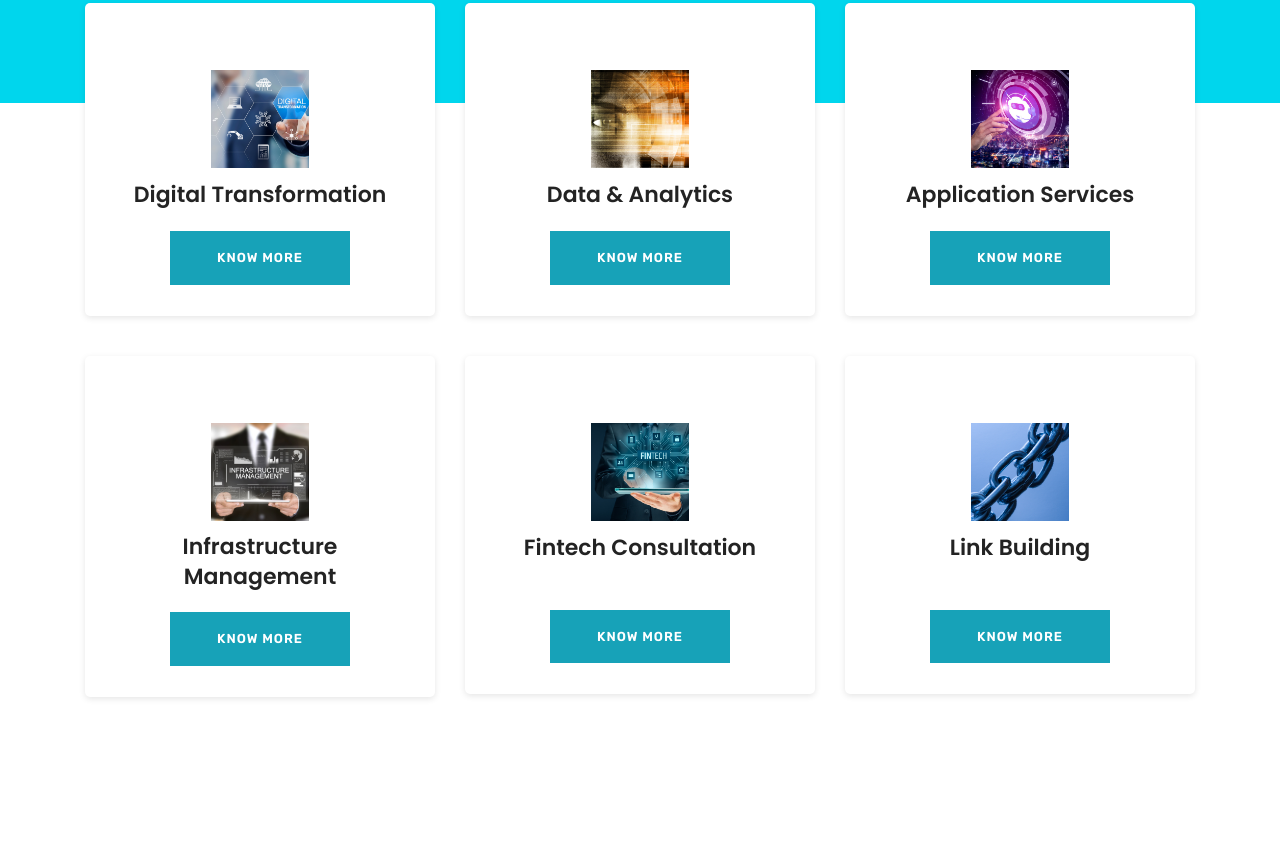
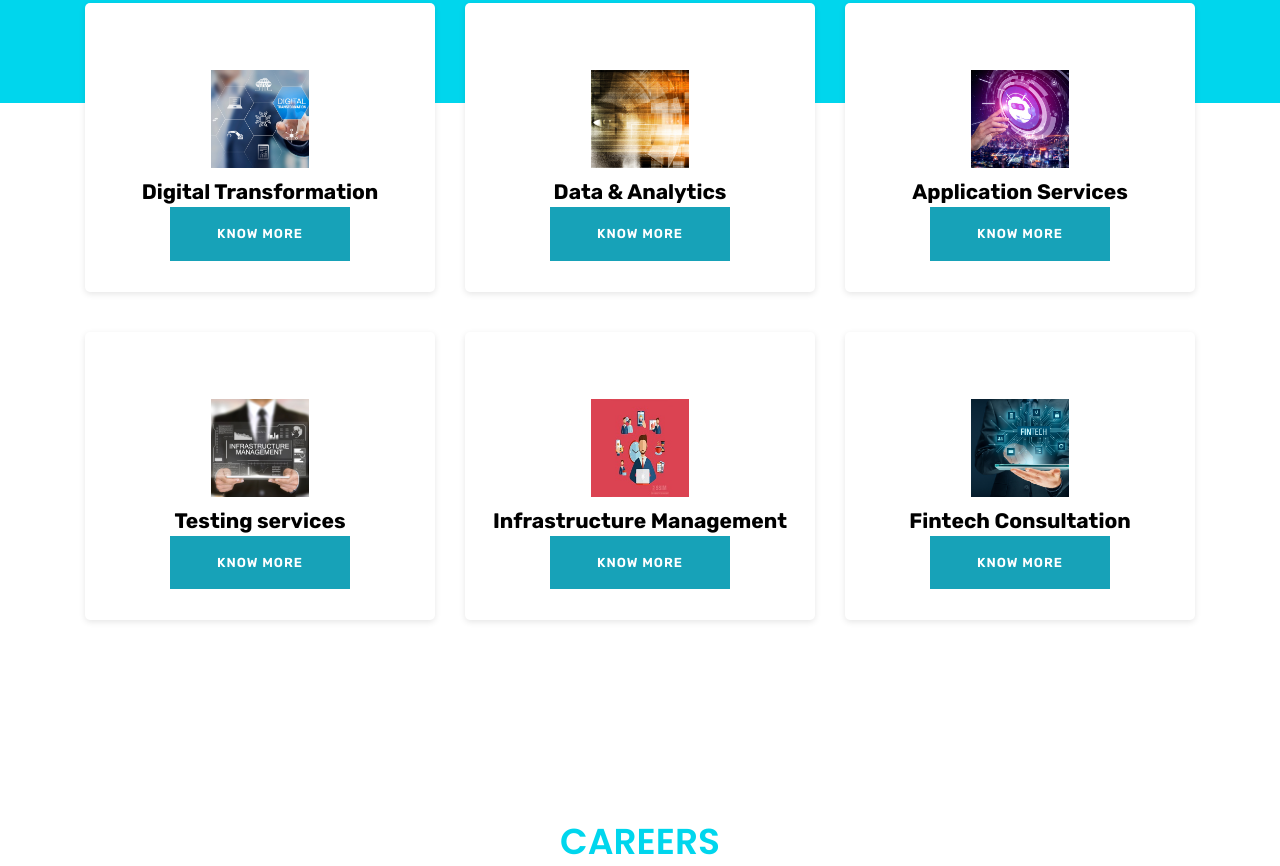
Before and after one commit to prasenjitghose36/Project-DNA-, a plain HTML site: page index.html in a window 1280 px wide. Shown: the part 1365-2231 px from the top of the page. Drawn offline with nearby package versions, Linux system fonts and the light colour scheme; some packages are replaced by stand-ins of ours; files that its build step writes are made by us from their sources.

Commit message:
fixed all

```diff
--- a/css/style.css
+++ b/css/style.css
@@ -409,11 +409,11 @@ h5.subtitle {
 }
 
 .navbar-expand-lg.trans-navigation .navbar-nav .nav-link {
-  color: #fff;
+  color: #000;
 }
 
 .trans-navigation {
-  background: transparent;
+  background: #fff;
 }
 
 .trans-navigation.header-white {
--- a/index.html
+++ b/index.html
@@ -257,7 +257,7 @@
                             <img src="images/icon/1.png" alt="service-icon" class="img-fluid" height="384" width="384">
                         </div>
                         <div class="service-inner">
-                            <h4>Digital Transformation</h4>
+                            <span style="font-size: 21px; color: black; font-weight: bold;">Digital Transformation</span><br>
                             <a href="digital_transformation.html"><button type="button" class="btn btn-info">Know More</button></a>
                         </div>
                     </div>
@@ -268,7 +268,7 @@
                             <img src="images/icon/2.png" alt="service-icon" class="img-fluid" height="384" width="384">
                         </div>
                         <div class="service-inner">
-                            <h4>Data & Analytics</h4>
+                            <span style="font-size: 21px; color: black; font-weight: bold;">Data &amp Analytics</span><br>
                             <a href="data_analytics.html"><button type="button" class="btn btn-info">Know More</button></a>
                         </div>
                     </div>
@@ -279,7 +279,7 @@
                             <img src="images/icon/3.png" alt="service-icon" class="img-fluid"height="384" width="384">
                         </div>
                         <div class="service-inner">
-                            <h4>Application Services</h4>
+                            <span style="font-size: 21px; color: black; font-weight: bold;">Application Services</span><br>
                             <a href="application_services.html"><button type="button" class="btn btn-info">Know More</button></a>
                         </div>
                     </div>
@@ -291,7 +291,18 @@
                             <img src="images/icon/4.png" alt="service-icon" class="img-fluid"height="384" width="384">
                         </div>
                         <div class="service-inner">
-                            <h4 class="line-height">Infrastructure Management</h4>
+                            <span style="font-size: 21px; color: black; font-weight: bold;">Testing services</span><br>
+                            <a href=""><button type="button" class="btn btn-info">Know More</button></a>
+                        </div>
+                    </div>
+                </div>
+                <div class="col-lg-4 col-sm-6 col-md-6">
+                    <div class="service-box">
+                        <div class="service-img-icon">
+                            <img src="images/icon/6.jpg" alt="service-icon" class="img-fluid"height="384" width="384">
+                        </div>
+                        <div class="service-inner">
+                            <span style="font-size: 21px; color: black; font-weight: bold;">Infrastructure Management</span>
                             <a href="infrastructure_management.html"><button type="button" class="btn btn-info">Know More</button></a>
                         </div>
                     </div>
@@ -299,22 +310,11 @@
                 <div class="col-lg-4 col-sm-6 col-md-6">
                     <div class="service-box">
                         <div class="service-img-icon">
-                            <img src="images/icon/5.png" alt="service-icon" class="img-fluid"height="384" width="384">
+                            <img src="images/icon/5.png" alt="service-icon" class="img-fluid" height="384" width="384">
                         </div>
                         <div class="service-inner">
-                            <h4>Fintech Consultation</h4><br>
+                            <span style="font-size: 21px; color: black; font-weight: bold;">Fintech Consultation</span>
                             <a href="fintech_consultation.html"><button type="button" class="btn btn-info">Know More</button></a>
-                        </div>
-                    </div>
-                </div>
-                <div class="col-lg-4 col-sm-6 col-md-6">
-                    <div class="service-box">
-                        <div class="service-img-icon">
-                            <img src="images/icon/6.png" alt="service-icon" class="img-fluid" height="384" width="384">
-                        </div>
-                        <div class="service-inner">
-                            <h4>Link Building</h4><br>
-                            <a href="index.html"><button type="button" class="btn btn-info">Know More</button></a>
                         </div>
                     </div>
                 </div>
```
Also changed, not shown: images/icon/6.jpg (added), images/icon/6.png (deleted).
